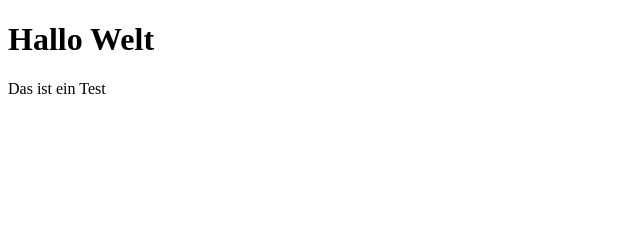
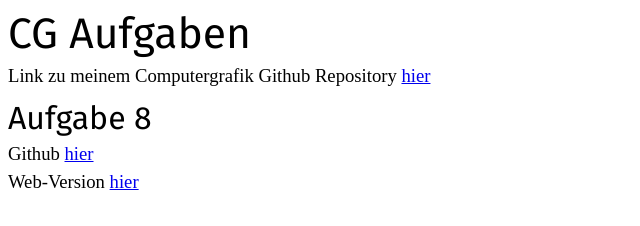
Before and after one commit to koenigmm/koenigmm.github.io, a plain HTML site: page index.html in a window 1280 px wide. Shown: the whole page, without its empty margins (0-640 px from the left). Drawn offline with Linux system fonts and the light colour scheme.

Commit message:
Aufgabe 8
Links zur Aufgabe 8 hinzugefügt

```diff
--- a/index.html
+++ b/index.html
@@ -1,14 +1,31 @@
 <!DOCTYPE HTML>
 <HTML>
+
 <head>
 <meta charset="utf-8">
 <title>Hallo Welt</title>
+
+<style>
+@import url('https://fonts.googleapis.com/css?family=Fira+Sans:300,400');
+    p {margin-top: 0.3em;margin-bottom: 0.3em; font-size: 14pt; font-family: "Fira Sams" sans-serif; font-weight: 400;}
+
+    h1 {margin: 0; font-size: 32pt; font-family: "Fira Sans", sans serif; font-weight: 400;}
+
+    h2 {margin-top: 0.4em;margin-bottom: 0.1em; font-size: 24pt; font-family: "Fira Sans", sans serif; font-weight: 400;}
+
+
+</style>
+
+
 </head>
 
 
 <body>
-    <h1>Hallo Welt</h1>
-    <p>Das ist ein Test</p>
+    <h1>CG Aufgaben</h1>
+    <p>Link zu meinem Computergrafik Github Repository <a href="https://github.com/koenigmm/MIB_CG" target="_blank">hier</a></p>
+    <h2>Aufgabe 8</h2>
+    <p>Github <a href="https://github.com/koenigmm/MIB_CG/tree/master/08_FirstSteps" target="_blank">hier</a></p>
+    <p>Web-Version <a href="https://koenigmm.github.io/Aufgabe8/Fusee.Tutorial.Web.html" target="_blank">hier</a></p>
 </body>
 
 
```
